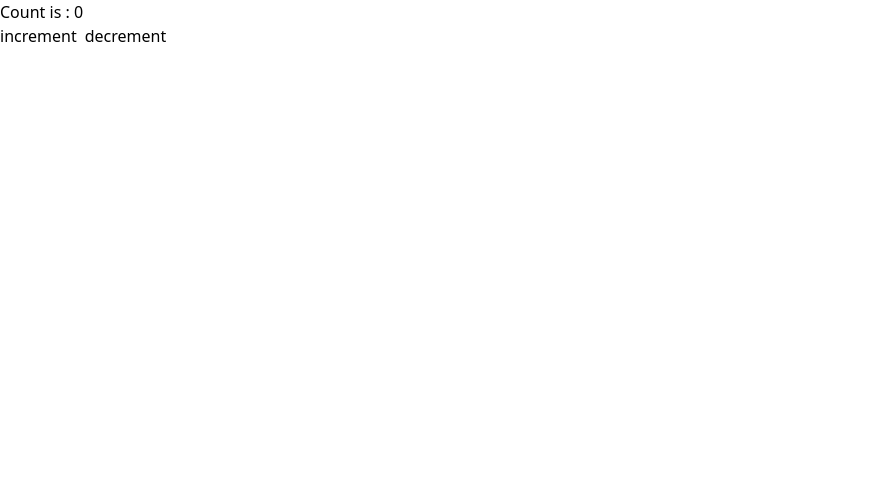
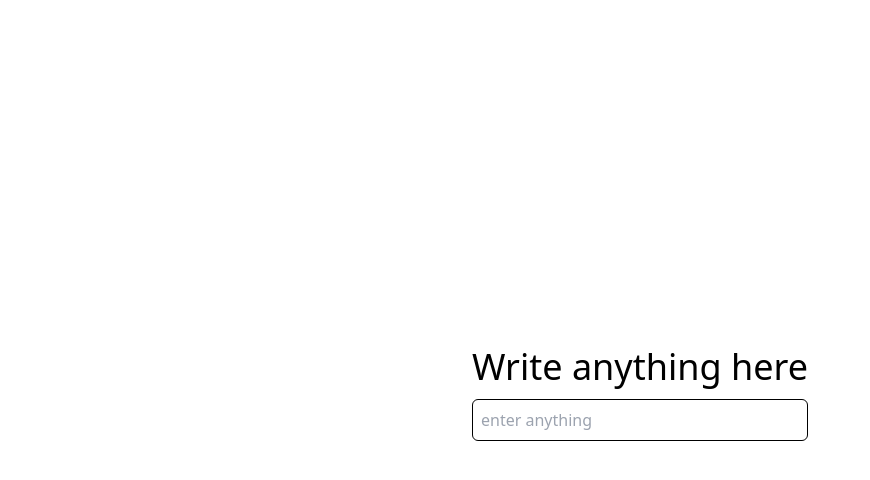
Before and after one commit to karan-verma108/30ProjectsReact, a React (Vite) app in the folder 30projectsreact/: page / in a window 1280 px wide. Shown: the top 480 px of the page, without its empty margins (0-870 px from the left). Built offline with nearby package versions, Linux system fonts and the light colour scheme.

Commit message:
display user input

```diff
--- a/30projectsreact/src/App.tsx
+++ b/30projectsreact/src/App.tsx
@@ -1,11 +1,13 @@
 // import HelloWorld from './components/HelloWorld';
-import Counter from './components/Counter';
+// import Counter from './components/Counter';
+import DisplayUserInput from './components/DisplayUserInput';
 
 function App() {
   return (
     <>
       {/* <HelloWorld /> */}
-      <Counter />
+      {/* <Counter /> */}
+      <DisplayUserInput />
     </>
   );
 }
--- /dev/null
+++ b/30projectsreact/src/components/DisplayUserInput.tsx
@@ -0,0 +1,26 @@
+import React, { useState } from 'react';
+
+export default function DisplayUserInput(): JSX.Element {
+  const [typedText, setTypedText]: [
+    string,
+    React.Dispatch<React.SetStateAction<string>>
+  ] = useState<string>('');
+
+  const handleChange = (e: React.ChangeEvent<HTMLInputElement>) => {
+    setTypedText(e.target.value);
+  };
+  return (
+    <div className='flex h-screen justify-center items-center'>
+      <div className='flex flex-col gap-3'>
+        <h1 className='text-4xl'>Write anything here</h1>
+        <input
+          type='text'
+          className='border p-2 border-black rounded-md'
+          placeholder='enter anything'
+          onChange={handleChange}
+        />
+        <p className='underline italic'>{typedText}</p>
+      </div>
+    </div>
+  );
+}
```
